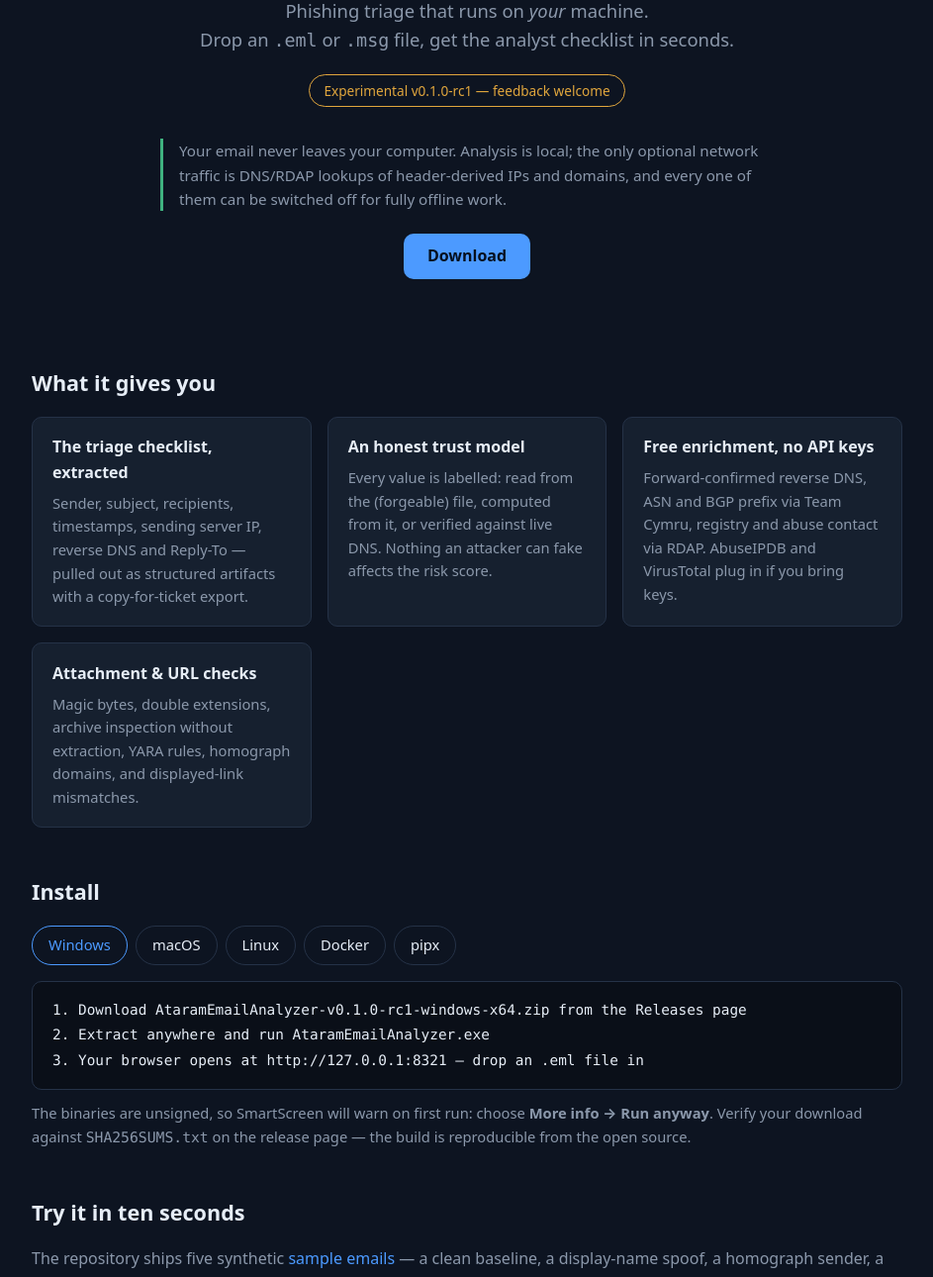
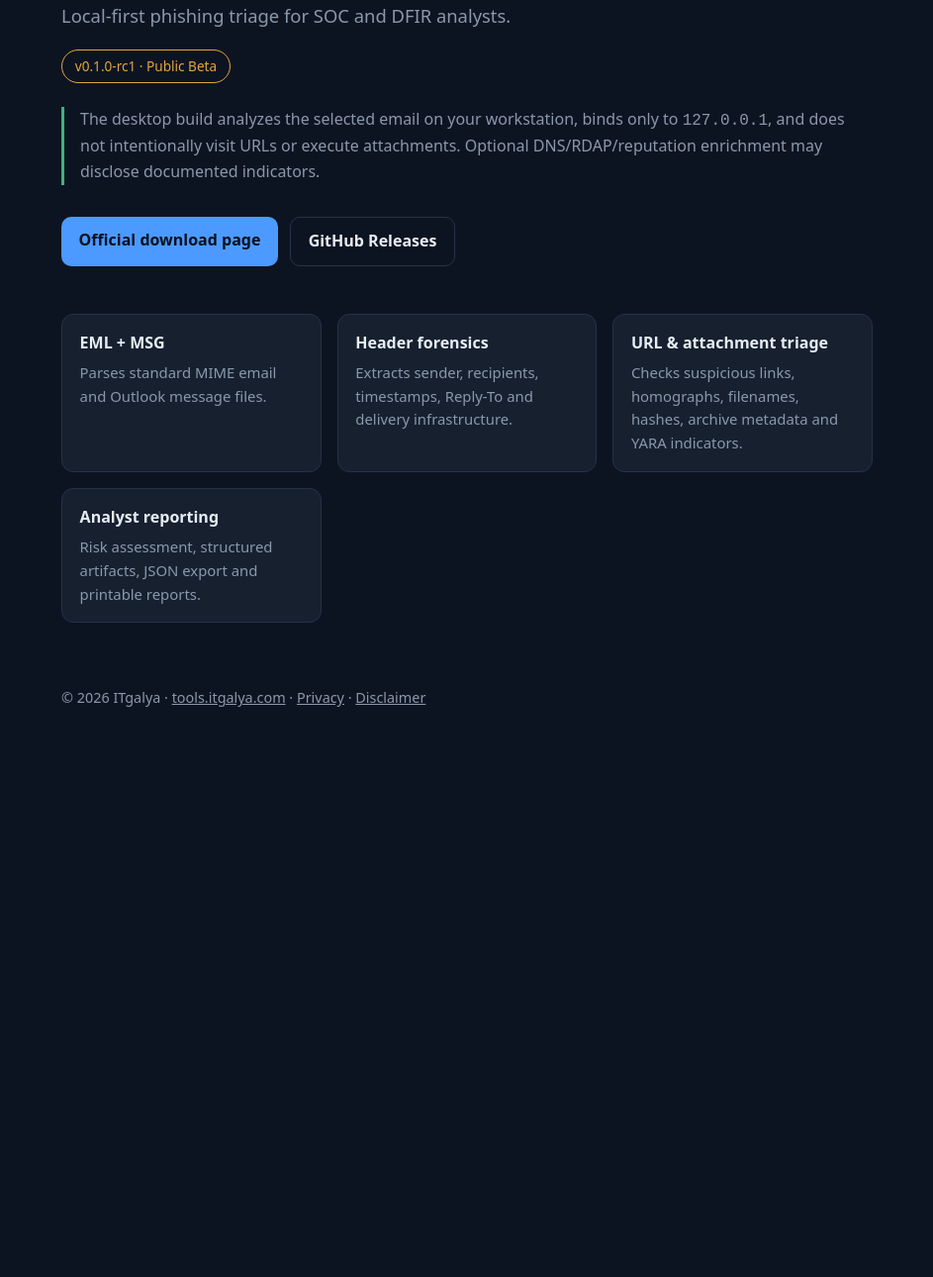
Before and after one commit to YoniEzs/Ataram-Email-Analyzer, a plain HTML site: page site/index.html in a window 1280 px wide. Shown: the part 139-1429 px from the top of the page at 99% size, without its empty margins (168-1111 px from the left). After the commit the page ends 934 px from the top, so only its background shows below. Drawn offline with Linux system fonts and the light colour scheme.

Commit message:
Replace legacy Ataram landing page with ITgalya release landing

```diff
--- a/site/index.html
+++ b/site/index.html
@@ -3,175 +3,54 @@
 <head>
 <meta charset="utf-8">
 <meta name="viewport" content="width=device-width, initial-scale=1">
-<title>Ataram Email Analyzer</title>
-<meta name="description" content="Local phishing triage: analyze .eml and .msg files in your browser, on your own machine. Free and open source.">
+<title>ITgalya Email Analyzer</title>
+<meta name="description" content="Local phishing triage for .eml and .msg files. Download ITgalya Email Analyzer from the official ITgalya Tools hub.">
 <style>
-  :root {
-    --bg: #0d1421; --bg-card: #16202f; --border: #253247;
-    --text: #e6edf6; --muted: #8b98ab; --accent: #4c9aff; --ok: #3fb27f;
-    --warn: #e0a63d; --radius: 10px;
-  }
-  * { box-sizing: border-box; margin: 0; }
-  body {
-    background: var(--bg); color: var(--text);
-    font: 16px/1.6 system-ui, -apple-system, "Segoe UI", sans-serif;
-    padding: 0 1.25rem 4rem;
-  }
-  .wrap { max-width: 880px; margin: 0 auto; }
-  header { padding: 4rem 0 2.5rem; text-align: center; }
-  h1 { font-size: 2.4rem; letter-spacing: -0.02em; }
-  .tagline { color: var(--muted); font-size: 1.15rem; margin-top: 0.6rem; }
-  .banner {
-    display: inline-block; margin-top: 1.2rem; padding: 0.3rem 0.9rem;
-    border: 1px solid var(--warn); color: var(--warn);
-    border-radius: 999px; font-size: 0.85rem;
-  }
-  .privacy {
-    margin: 2rem auto 0; max-width: 620px; color: var(--muted);
-    font-size: 0.95rem; border-left: 3px solid var(--ok); padding-left: 1rem;
-    text-align: left;
-  }
-  h2 { font-size: 1.35rem; margin: 3rem 0 1rem; }
-  .grid { display: grid; grid-template-columns: repeat(auto-fit, minmax(240px, 1fr)); gap: 1rem; }
-  .card {
-    background: var(--bg-card); border: 1px solid var(--border);
-    border-radius: var(--radius); padding: 1.1rem 1.25rem;
-  }
-  .card h3 { font-size: 1rem; margin-bottom: 0.4rem; }
-  .card p { color: var(--muted); font-size: 0.92rem; }
-  .tabs { display: flex; flex-wrap: wrap; gap: 0.5rem; margin-bottom: 1rem; }
-  .tab {
-    background: none; border: 1px solid var(--border); color: var(--text);
-    padding: 0.45rem 1rem; border-radius: 999px; cursor: pointer; font: inherit;
-    font-size: 0.92rem;
-  }
-  .tab.active { border-color: var(--accent); color: var(--accent); }
-  .panel { display: none; }
-  .panel.active { display: block; }
-  pre {
-    background: #0a0f18; border: 1px solid var(--border); border-radius: var(--radius);
-    padding: 1rem 1.25rem; overflow-x: auto; font-size: 0.9rem; line-height: 1.7;
-  }
-  code { font-family: ui-monospace, "Cascadia Code", Consolas, monospace; }
-  .panel p { color: var(--muted); font-size: 0.92rem; margin: 0.75rem 0; }
-  a { color: var(--accent); text-decoration: none; }
-  a:hover { text-decoration: underline; }
-  .btn {
-    display: inline-block; background: var(--accent); color: #06101f;
-    font-weight: 600; padding: 0.65rem 1.5rem; border-radius: var(--radius);
-    margin-top: 1.4rem;
-  }
-  .btn:hover { text-decoration: none; filter: brightness(1.1); }
-  footer { margin-top: 4rem; color: var(--muted); font-size: 0.88rem; text-align: center; }
-  footer a { color: var(--muted); text-decoration: underline; }
+  :root { --bg:#0d1421; --card:#16202f; --line:#253247; --text:#e6edf6; --muted:#8b98ab; --accent:#4c9aff; --ok:#3fb27f; --warn:#e0a63d; }
+  * { box-sizing:border-box; }
+  body { margin:0; background:var(--bg); color:var(--text); font:16px/1.6 system-ui,-apple-system,"Segoe UI",sans-serif; }
+  main { max-width:860px; margin:0 auto; padding:4rem 1.25rem; }
+  h1 { font-size:2.5rem; margin:0; letter-spacing:-.03em; }
+  .tag { color:var(--muted); font-size:1.15rem; margin:.75rem 0 1.25rem; }
+  .badge { display:inline-block; border:1px solid var(--warn); color:var(--warn); border-radius:999px; padding:.3rem .8rem; font-size:.85rem; }
+  .privacy { border-left:3px solid var(--ok); color:var(--muted); padding-left:1rem; margin:1.5rem 0 2rem; }
+  .actions { display:flex; gap:.75rem; flex-wrap:wrap; }
+  a.button { display:inline-block; background:var(--accent); color:#06101f; text-decoration:none; font-weight:700; padding:.7rem 1.1rem; border-radius:10px; }
+  a.secondary { background:transparent; color:var(--text); border:1px solid var(--line); }
+  section { margin-top:3rem; }
+  .grid { display:grid; grid-template-columns:repeat(auto-fit,minmax(220px,1fr)); gap:1rem; }
+  .card { background:var(--card); border:1px solid var(--line); border-radius:12px; padding:1rem 1.1rem; }
+  .card h3 { margin:0 0 .35rem; font-size:1rem; }
+  .card p { margin:0; color:var(--muted); font-size:.93rem; }
+  footer { margin-top:4rem; color:var(--muted); font-size:.9rem; }
+  footer a { color:var(--muted); }
 </style>
 </head>
 <body>
-<div class="wrap">
+<main>
   <header>
-    <h1>Ataram Email Analyzer</h1>
-    <p class="tagline">Phishing triage that runs on <em>your</em> machine.<br>
-      Drop an <code>.eml</code> or <code>.msg</code> file, get the analyst checklist in seconds.</p>
-    <span class="banner">Experimental v0.1.0-rc1 &mdash; feedback welcome</span>
-    <p class="privacy">
-      Your email never leaves your computer. Analysis is local; the only optional
-      network traffic is DNS/RDAP lookups of header-derived IPs and domains, and
-      every one of them can be switched off for fully offline work.
-    </p>
-    <a class="btn" href="https://github.com/YoniEzs/Ataram-Email-Analyzer/releases">Download</a>
+    <h1>ITgalya Email Analyzer</h1>
+    <p class="tag">Local-first phishing triage for SOC and DFIR analysts.</p>
+    <span class="badge">v0.1.0-rc1 · Public Beta</span>
+    <p class="privacy">The desktop build analyzes the selected email on your workstation, binds only to <code>127.0.0.1</code>, and does not intentionally visit URLs or execute attachments. Optional DNS/RDAP/reputation enrichment may disclose documented indicators.</p>
+    <div class="actions">
+      <a class="button" href="https://tools.itgalya.com/tools/email-analyzer/">Official download page</a>
+      <a class="button secondary" href="https://github.com/YoniEzs/Ataram-Email-Analyzer/releases">GitHub Releases</a>
+    </div>
   </header>
 
-  <h2>What it gives you</h2>
-  <div class="grid">
-    <div class="card"><h3>The triage checklist, extracted</h3>
-      <p>Sender, subject, recipients, timestamps, sending server IP, reverse DNS and
-      Reply-To — pulled out as structured artifacts with a copy-for-ticket export.</p></div>
-    <div class="card"><h3>An honest trust model</h3>
-      <p>Every value is labelled: read from the (forgeable) file, computed from it, or
-      verified against live DNS. Nothing an attacker can fake affects the risk score.</p></div>
-    <div class="card"><h3>Free enrichment, no API keys</h3>
-      <p>Forward-confirmed reverse DNS, ASN and BGP prefix via Team Cymru, registry and
-      abuse contact via RDAP. AbuseIPDB and VirusTotal plug in if you bring keys.</p></div>
-    <div class="card"><h3>Attachment &amp; URL checks</h3>
-      <p>Magic bytes, double extensions, archive inspection without extraction, YARA
-      rules, homograph domains, and displayed-link mismatches.</p></div>
-  </div>
-
-  <h2>Install</h2>
-  <div class="tabs" role="tablist">
-    <button class="tab active" data-panel="win">Windows</button>
-    <button class="tab" data-panel="mac">macOS</button>
-    <button class="tab" data-panel="linux">Linux</button>
-    <button class="tab" data-panel="docker">Docker</button>
-    <button class="tab" data-panel="pipx">pipx</button>
-  </div>
-
-  <div class="panel active" id="win">
-    <pre><code>1. Download AtaramEmailAnalyzer-v0.1.0-rc1-windows-x64.zip from the Releases page
-2. Extract anywhere and run AtaramEmailAnalyzer.exe
-3. Your browser opens at http://127.0.0.1:8321 — drop an .eml file in</code></pre>
-    <p>The binaries are unsigned, so SmartScreen will warn on first run: choose
-    <strong>More info &rarr; Run anyway</strong>. Verify your download against
-    <code>SHA256SUMS.txt</code> on the release page — the build is reproducible
-    from the open source.</p>
-  </div>
-  <div class="panel" id="mac">
-    <pre><code>curl -LO https://github.com/YoniEzs/Ataram-Email-Analyzer/releases/download/v0.1.0-rc1/AtaramEmailAnalyzer-v0.1.0-rc1-macos-arm64.zip
-unzip AtaramEmailAnalyzer-v0.1.0-rc1-macos-arm64.zip
-./AtaramEmailAnalyzer/AtaramEmailAnalyzer</code></pre>
-    <p>Unsigned build: on first run, right-click the binary and choose Open, or allow
-    it under System Settings &rarr; Privacy &amp; Security.</p>
-  </div>
-  <div class="panel" id="linux">
-    <pre><code>curl -LO https://github.com/YoniEzs/Ataram-Email-Analyzer/releases/download/v0.1.0-rc1/AtaramEmailAnalyzer-v0.1.0-rc1-linux-x64.zip
-unzip AtaramEmailAnalyzer-v0.1.0-rc1-linux-x64.zip
-./AtaramEmailAnalyzer/AtaramEmailAnalyzer</code></pre>
-    <p>Opens your browser at <code>http://127.0.0.1:8321</code>. Headless? Set
-    <code>ATARAM_NO_BROWSER=1</code> and browse to the printed URL.</p>
-  </div>
-  <div class="panel" id="docker">
-    <pre><code>curl -LO https://raw.githubusercontent.com/YoniEzs/Ataram-Email-Analyzer/main/docker-compose.release.yml
-ATARAM_VERSION=0.1.0-rc1 docker compose -f docker-compose.release.yml up</code></pre>
-    <p>Then open <code>http://localhost:3000</code>. The full stack — hardened
-    containers, Redis-backed caching — for teams or always-on use.
-    <code>ATARAM_VERSION</code> is required while only a release candidate
-    exists: the <code>:latest</code> image tag is published for stable
-    releases only.</p>
-  </div>
-  <div class="panel" id="pipx">
-    <pre><code># Not yet available — planned for the stable v0.1.0 release
-pipx install ataram-email-analyzer</code></pre>
-    <p><strong>Not published yet.</strong> The package is built and the
-    <code>ataram-analyzer</code> entry point works, but it has not been
-    uploaded to PyPI, so this command will fail today. Use the desktop
-    download or Docker for now.</p>
-  </div>
-
-  <h2>Try it in ten seconds</h2>
-  <p style="color: var(--muted);">The repository ships five synthetic
-  <a href="https://github.com/YoniEzs/Ataram-Email-Analyzer/tree/main/samples">sample emails</a>
-  — a clean baseline, a display-name spoof, a homograph sender, a BCC delivery and a
-  double-extension ZIP — with the expected verdicts documented. Drag one in.</p>
+  <section>
+    <div class="grid">
+      <div class="card"><h3>EML + MSG</h3><p>Parses standard MIME email and Outlook message files.</p></div>
+      <div class="card"><h3>Header forensics</h3><p>Extracts sender, recipients, timestamps, Reply-To and delivery infrastructure.</p></div>
+      <div class="card"><h3>URL & attachment triage</h3><p>Checks suspicious links, homographs, filenames, hashes, archive metadata and YARA indicators.</p></div>
+      <div class="card"><h3>Analyst reporting</h3><p>Risk assessment, structured artifacts, JSON export and printable reports.</p></div>
+    </div>
+  </section>
 
   <footer>
-    <p>MIT licensed &middot;
-      <a href="https://github.com/YoniEzs/Ataram-Email-Analyzer">Source</a> &middot;
-      <a href="https://github.com/YoniEzs/Ataram-Email-Analyzer/blob/main/PRIVACY.md">Privacy</a> &middot;
-      <a href="https://github.com/YoniEzs/Ataram-Email-Analyzer/blob/main/DISCLAIMER.md">Disclaimer</a> &middot;
-      <a href="https://github.com/YoniEzs/Ataram-Email-Analyzer/security">Report a vulnerability</a></p>
-    <p style="margin-top:0.5rem;">Analysis results are advisory. Verdicts are not a
-    guarantee that a message is safe or malicious.</p>
+    <p>© 2026 ITgalya · <a href="https://tools.itgalya.com/">tools.itgalya.com</a> · <a href="https://github.com/YoniEzs/Ataram-Email-Analyzer/blob/main/PRIVACY.md">Privacy</a> · <a href="https://github.com/YoniEzs/Ataram-Email-Analyzer/blob/main/DISCLAIMER.md">Disclaimer</a></p>
   </footer>
-</div>
-<script>
-  document.querySelectorAll('.tab').forEach(function (tab) {
-    tab.addEventListener('click', function () {
-      document.querySelectorAll('.tab').forEach(function (t) { t.classList.remove('active'); });
-      document.querySelectorAll('.panel').forEach(function (p) { p.classList.remove('active'); });
-      tab.classList.add('active');
-      document.getElementById(tab.dataset.panel).classList.add('active');
-    });
-  });
-</script>
+</main>
 </body>
 </html>
```
